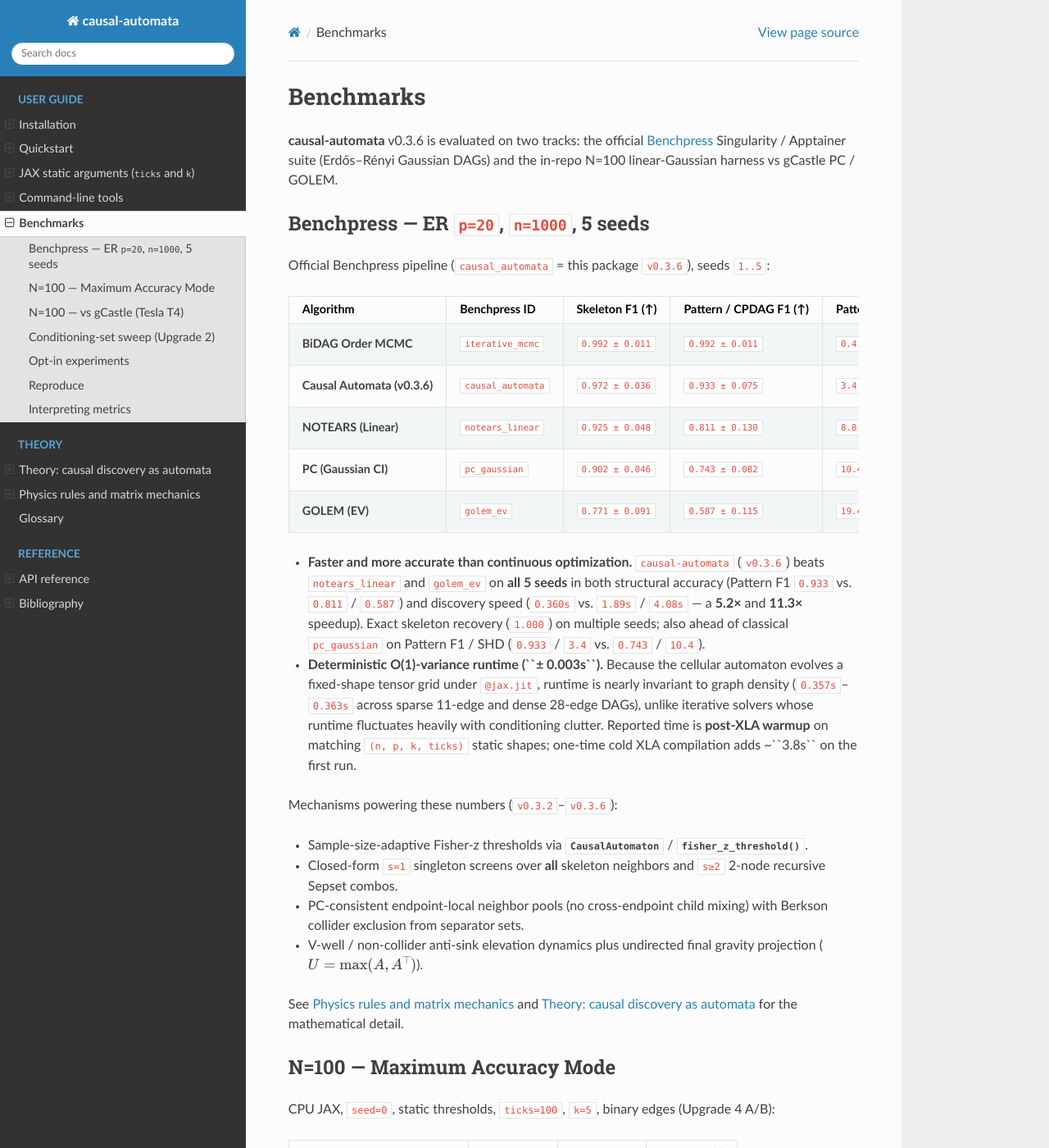
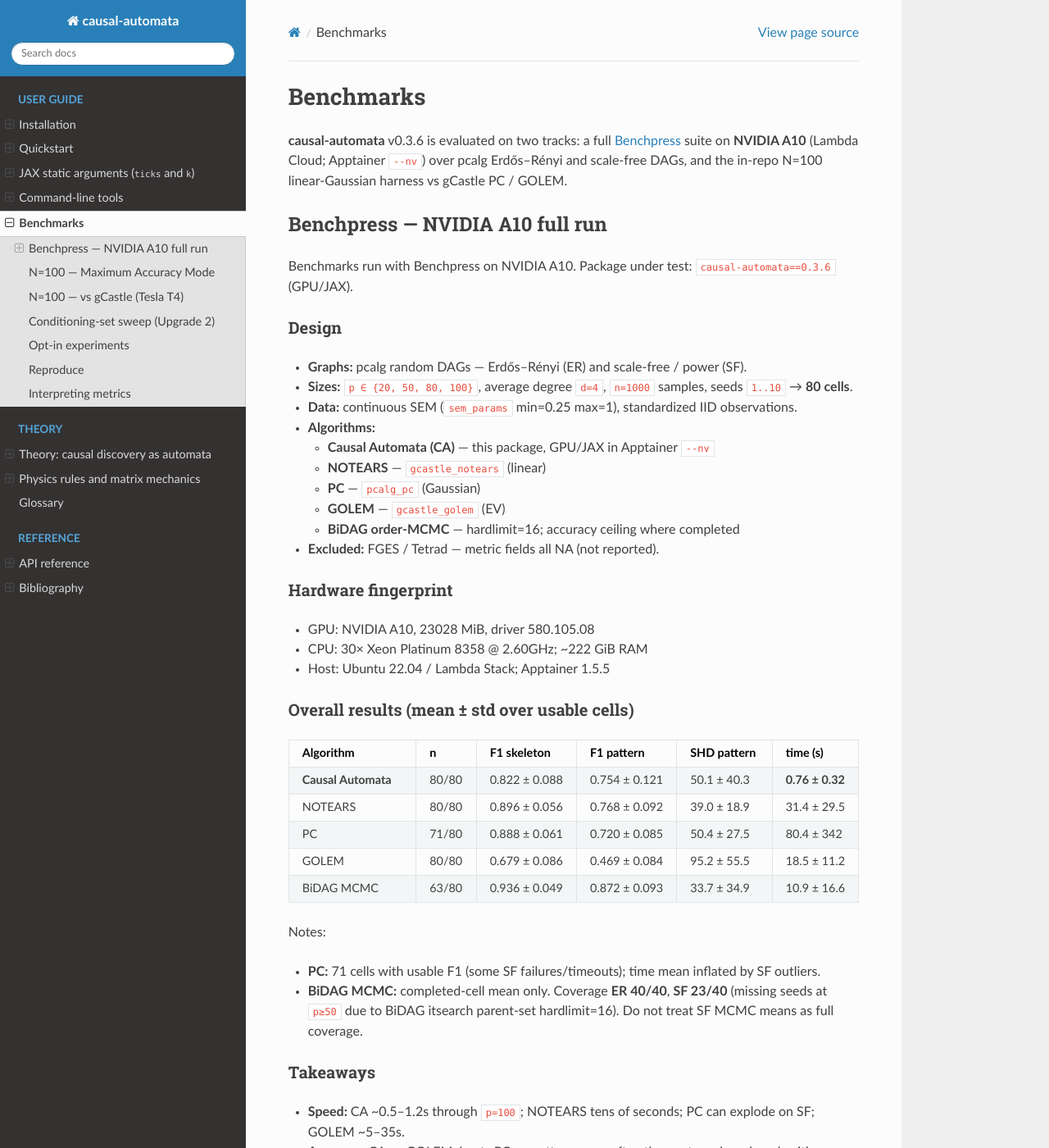
Before and after one commit to kazuyamagiwa/causal-automata, a Sphinx documentation site: the page built from docs/benchmarks.rst, in a window 1280 px wide and 1400 px high. Shown: the whole window at 82% size. Built offline with Sphinx 7.4.7 and the Read the Docs theme 3.1.0, drawn with Linux system fonts in a browser that asks for light colours; some of the changed text lies outside the part shown.

Commit message:
docs: publish Lambda A10 Benchpress full-run results (#40)
* docs: publish Lambda A10 Benchpress full-run results

Replace the ER p=20 / 5-seed holdout tables with the NVIDIA A10
runpod_full 80-cell results (ER+SF), keep README compact, and expand
RTD with methods, paired wins, MCMC ceiling caveats, and by-family×p.

Co-authored-by: kazu <kazuyamagiwa@users.noreply.github.com>

* docs: drop runpod_full label and endorsement caveat from RTD

Keep the A10 methods section focused on design and package version.

Co-authored-by: kazu <kazuyamagiwa@users.noreply.github.com>

* docs: remove runpod_full and official wording from public docs

Co-authored-by: kazu <kazuyamagiwa@users.noreply.github.com>

---------

Co-authored-by: Cursor Agent <cursoragent@cursor.com>
Co-authored-by: kazu <kazuyamagiwa@users.noreply.github.com>

```diff
--- a/docs/benchmarks.rst
+++ b/docs/benchmarks.rst
@@ -1,74 +1,250 @@
 Benchmarks
 ==========
 
-**causal-automata** v0.3.6 is evaluated on two tracks: the official
-`Benchpress <https://github.com/felixleopoldo/benchpress>`_ Singularity /
-Apptainer suite (Erdős–Rényi Gaussian DAGs) and the in-repo N=100
-linear-Gaussian harness vs gCastle PC / GOLEM.
+**causal-automata** v0.3.6 is evaluated on two tracks: a full
+`Benchpress <https://github.com/felixleopoldo/benchpress>`_ suite on
+**NVIDIA A10** (Lambda Cloud; Apptainer ``--nv``) over pcalg Erdős–Rényi
+and scale-free DAGs, and the in-repo N=100 linear-Gaussian harness vs
+gCastle PC / GOLEM.
 
-Benchpress — ER ``p=20``, ``n=1000``, 5 seeds
----------------------------------------------
+Benchpress — NVIDIA A10 full run
+--------------------------------
 
-Official Benchpress pipeline (``causal_automata`` = this package
-``v0.3.6``), seeds ``1..5``:
+Benchmarks run with Benchpress on NVIDIA A10. Package under test:
+``causal-automata==0.3.6`` (GPU/JAX).
+
+Design
+~~~~~~
+
+* **Graphs:** pcalg random DAGs — Erdős–Rényi (ER) and scale-free /
+  power (SF).
+* **Sizes:** ``p ∈ {20, 50, 80, 100}``, average degree ``d=4``,
+  ``n=1000`` samples, seeds ``1..10`` → **80 cells**.
+* **Data:** continuous SEM (``sem_params`` min=0.25 max=1), standardized
+  IID observations.
+* **Algorithms:**
+
+  * **Causal Automata (CA)** — this package, GPU/JAX in Apptainer
+    ``--nv``
+  * **NOTEARS** — ``gcastle_notears`` (linear)
+  * **PC** — ``pcalg_pc`` (Gaussian)
+  * **GOLEM** — ``gcastle_golem`` (EV)
+  * **BiDAG order-MCMC** — hardlimit=16; accuracy ceiling where
+    completed
+
+* **Excluded:** FGES / Tetrad — metric fields all NA (not reported).
+
+Hardware fingerprint
+~~~~~~~~~~~~~~~~~~~~
+
+* GPU: NVIDIA A10, 23028 MiB, driver 580.105.08
+* CPU: 30× Xeon Platinum 8358 @ 2.60GHz; ~222 GiB RAM
+* Host: Ubuntu 22.04 / Lambda Stack; Apptainer 1.5.5
+
+Overall results (mean ± std over usable cells)
+~~~~~~~~~~~~~~~~~~~~~~~~~~~~~~~~~~~~~~~~~~~~~~
 
 .. list-table::
    :header-rows: 1
-   :widths: 28 22 16 18 14 14
+   :widths: 22 10 16 16 16 14
 
    * - Algorithm
-     - Benchpress ID
-     - Skeleton F1 (↑)
-     - Pattern / CPDAG F1 (↑)
-     - Pattern SHD (↓)
-     - Wall Time (s)
-   * - **BiDAG Order MCMC**
-     - ``iterative_mcmc``
-     - ``0.992 ± 0.011``
-     - ``0.992 ± 0.011``
-     - ``0.4 ± 0.5``
-     - ``0.78 ± 0.05``
-   * - **Causal Automata (v0.3.6)**
-     - ``causal_automata``
-     - ``0.972 ± 0.036``
-     - ``0.933 ± 0.075``
-     - ``3.4 ± 4.4``
-     - ``0.360 ± 0.003``
-   * - **NOTEARS (Linear)**
-     - ``notears_linear``
-     - ``0.925 ± 0.048``
-     - ``0.811 ± 0.130``
-     - ``8.8 ± 7.4``
-     - ``1.89 ± 1.51``
-   * - **PC (Gaussian CI)**
-     - ``pc_gaussian``
-     - ``0.902 ± 0.046``
-     - ``0.743 ± 0.082``
-     - ``10.4 ± 3.9``
-     - ``0.098 ± 0.021``
-   * - **GOLEM (EV)**
-     - ``golem_ev``
-     - ``0.771 ± 0.091``
-     - ``0.587 ± 0.115``
-     - ``19.4 ± 10.1``
-     - ``4.08 ± 0.10``
+     - n
+     - F1 skeleton
+     - F1 pattern
+     - SHD pattern
+     - time (s)
+   * - **Causal Automata**
+     - 80/80
+     - 0.822 ± 0.088
+     - 0.754 ± 0.121
+     - 50.1 ± 40.3
+     - **0.76 ± 0.32**
+   * - NOTEARS
+     - 80/80
+     - 0.896 ± 0.056
+     - 0.768 ± 0.092
+     - 39.0 ± 18.9
+     - 31.4 ± 29.5
+   * - PC
+     - 71/80
+     - 0.888 ± 0.061
+     - 0.720 ± 0.085
+     - 50.4 ± 27.5
+     - 80.4 ± 342
+   * - GOLEM
+     - 80/80
+     - 0.679 ± 0.086
+     - 0.469 ± 0.084
+     - 95.2 ± 55.5
+     - 18.5 ± 11.2
+   * - BiDAG MCMC
+     - 63/80
+     - 0.936 ± 0.049
+     - 0.872 ± 0.093
+     - 33.7 ± 34.9
+     - 10.9 ± 16.6
 
-* **Faster and more accurate than continuous optimization.**
-  ``causal-automata`` (``v0.3.6``) beats ``notears_linear`` and
-  ``golem_ev`` on **all 5 seeds** in both structural accuracy
-  (Pattern F1 ``0.933`` vs. ``0.811`` / ``0.587``) and discovery speed
-  (``0.360s`` vs. ``1.89s`` / ``4.08s`` — a **5.2×** and **11.3×**
-  speedup). Exact skeleton recovery (``1.000``) on multiple seeds; also
-  ahead of classical ``pc_gaussian`` on Pattern F1 / SHD
-  (``0.933`` / ``3.4`` vs. ``0.743`` / ``10.4``).
-* **Deterministic O(1)-variance runtime (``± 0.003s``).**
-  Because the cellular automaton evolves a fixed-shape tensor grid under
-  ``@jax.jit``, runtime is nearly invariant to graph density
-  (``0.357s``–``0.363s`` across sparse 11-edge and dense 28-edge DAGs),
-  unlike iterative solvers whose runtime fluctuates heavily with
-  conditioning clutter. Reported time is **post-XLA warmup** on matching
-  ``(n, p, k, ticks)`` static shapes; one-time cold XLA compilation adds
-  ~``3.8s`` on the first run.
+Notes:
+
+* **PC:** 71 cells with usable F1 (some SF failures/timeouts); time mean
+  inflated by SF outliers.
+* **BiDAG MCMC:** completed-cell mean only. Coverage **ER 40/40**,
+  **SF 23/40** (missing seeds at ``p≥50`` due to BiDAG itsearch
+  parent-set hardlimit=16). Do not treat SF MCMC means as full coverage.
+
+Takeaways
+~~~~~~~~~
+
+* **Speed:** CA ~0.5–1.2s through ``p=100``; NOTEARS tens of seconds; PC
+  can explode on SF; GOLEM ~5–35s.
+* **Accuracy:** CA ≫ GOLEM; beats PC on pattern more often than not;
+  neck-and-neck with NOTEARS on pattern (NOTEARS stronger on skeleton).
+* **Ceiling:** Where BiDAG order-MCMC finishes, it sets a higher bar
+  (~9× median / ~14× mean slower) — expensive oracle, not a default.
+* **Graphs:** On pcalg ER/SF, CA is not simply “ER good / SF bad”; SF
+  pattern F1 often matches or exceeds ER, with high seed variance.
+
+Paired wins (same family × ``p`` × seed; CA vs other)
+~~~~~~~~~~~~~~~~~~~~~~~~~~~~~~~~~~~~~~~~~~~~~~~~~~~~~
+
+**F1 pattern — CA win rate**
+
+.. list-table::
+   :header-rows: 1
+   :widths: 18 14 14 14 22
+
+   * - vs
+     - n paired
+     - CA wins
+     - CA loses
+     - mean Δ (CA − other)
+   * - NOTEARS
+     - 80
+     - 37 (**46%**)
+     - 43
+     - −0.014
+   * - PC
+     - 71
+     - 44 (**62%**)
+     - 27
+     - +0.042
+   * - GOLEM
+     - 80
+     - 79 (**99%**)
+     - 1
+     - +0.286
+   * - BiDAG MCMC
+     - 63
+     - 14 (**22%**)
+     - 49
+     - −0.110
+
+**F1 skeleton — CA win rate**
+
+.. list-table::
+   :header-rows: 1
+   :widths: 18 10 18 16
+
+   * - vs
+     - n
+     - CA wins
+     - mean Δ
+   * - NOTEARS
+     - 80
+     - 10 (12%)
+     - −0.074
+   * - PC
+     - 71
+     - 12 (17%)
+     - −0.060
+   * - GOLEM
+     - 80
+     - 76 (95%)
+     - +0.143
+   * - BiDAG MCMC
+     - 63
+     - 6 (10%)
+     - −0.107
+
+CA skeleton errors are FP-leaning (~58% of FP+FN).
+
+MCMC as accuracy ceiling (overlap only)
+~~~~~~~~~~~~~~~~~~~~~~~~~~~~~~~~~~~~~~~
+
+BiDAG order-MCMC completed **63/80** cells (ER 40/40, SF 23/40). On the
+overlap:
+
+* **ER** (n=40): CA F1 pattern 0.728 vs MCMC 0.848; times ~0.76s vs
+  ~6.7s
+* **SF** (n=23): CA F1 pattern 0.822 vs MCMC 0.915; times ~0.65s vs
+  ~17.9s
+* Runtime ratio MCMC/CA: **~9× median**, **~14× mean**
+
+By family × ``p`` (mean F1 pattern / mean time)
+~~~~~~~~~~~~~~~~~~~~~~~~~~~~~~~~~~~~~~~~~~~~~~~
+
+.. list-table::
+   :header-rows: 1
+   :widths: 12 14 16 16 14 18
+
+   * - Cell
+     - CA
+     - NOTEARS
+     - PC
+     - GOLEM
+     - MCMC
+   * - ER p=20
+     - 0.69 / 0.5s
+     - 0.66 / 11s
+     - 0.67 / 0.2s
+     - 0.45 / 6s
+     - 0.92 / 1.4s
+   * - ER p=50
+     - 0.70 / 0.5s
+     - 0.80 / 22s
+     - 0.72 / 0.6s
+     - 0.41 / 11s
+     - 0.89 / 4s
+   * - ER p=80
+     - 0.76 / 0.8s
+     - 0.80 / 45s
+     - 0.74 / 1.1s
+     - 0.41 / 23s
+     - 0.82 / 9s
+   * - ER p=100
+     - 0.76 / 1.2s
+     - 0.85 / 53s
+     - 0.76 / 1.5s
+     - 0.42 / 34s
+     - 0.77 / 13s
+   * - SF p=20
+     - 0.79 / 0.5s
+     - 0.69 / 4s
+     - 0.75 / 0.4s
+     - 0.52 / 6s
+     - 0.96 / 1.5s
+   * - SF p=50
+     - 0.72 / 0.5s
+     - 0.75 / 27s
+     - 0.69 / 271s\*
+     - 0.50 / 11s
+     - 0.88 / 22s (n=6)
+   * - SF p=80
+     - 0.80 / 0.8s
+     - 0.80 / 36s
+     - 0.70 / 315s\*
+     - 0.52 / 22s
+     - 0.89 / 38s (n=3)
+   * - SF p=100
+     - 0.80 / 1.2s
+     - 0.78 / 54s
+     - 0.70 / 223s\*
+     - 0.53 / 35s
+     - 0.86 / 38s (n=4)
+
+\* PC SF times include severe outliers / incomplete seeds. MCMC SF rows
+at ``p≥50`` are completed-cell means only (not full 10-seed coverage).
 
 Mechanisms powering these numbers (``v0.3.2``–``v0.3.6``):
 
@@ -173,8 +349,8 @@ PC uses gCastle ``variant="stable"`` with Fisher-Z tests. GOLEM uses
 :data:`causal_automata.benchmark.GOLEM_DEFAULT_KWARGS` (no early-stop —
 fixed Adam budget). The CA row warms up JIT outside the timed window.
 
-Benchpress rows above are from the external Singularity/Apptainer
-pipeline (not the gCastle harness).
+Benchpress A10 rows above are from the external Singularity/Apptainer
+pipeline on Lambda Cloud (not the gCastle harness).
 
 Interpreting metrics
 --------------------
@@ -185,10 +361,9 @@ Interpreting metrics
   directed pattern (:func:`~causal_automata.dag_to_cpdag`).
 * **Pattern SHD** — structural Hamming distance on the CPDAG pattern.
 * **Wall time** — algorithm ``learn`` / CA step loop only (data generation
-  excluded). Benchpress ``causal_automata`` times are **post-XLA warmup**
-  on matching ``(n, p, k, ticks)`` static shapes (cold compile ~``3.8s``
-  once); the in-repo gCastle harness also warms JIT outside the timed
-  window.
+  excluded). Benchpress ``causal_automata`` times are measured under
+  Apptainer ``--nv`` on the A10 host above; the in-repo gCastle harness
+  warms JIT outside the timed window.
 
 PC remains a strong accuracy baseline when runtime is acceptable. The
 automaton is aimed at settings where parallel adjacency updates — and
--- a/docs/theory.rst
+++ b/docs/theory.rst
@@ -129,6 +129,6 @@ v0.3.6 mirrors that discipline inside the cellular update:
 
 Together with sample-size-adaptive Fisher-z thresholds
 (:func:`~causal_automata.fisher_z_threshold`) and CPDAG conversion
-(:func:`~causal_automata.dag_to_cpdag`), these rules lift Pattern F1 on
-the Benchpress ER ``p=20``, ``n=1000``, 5-seed suite to
-``0.933 ± 0.075`` (SHD ``3.4 ± 4.4``) — see :doc:`benchmarks`.
+(:func:`~causal_automata.dag_to_cpdag`), these rules reach Pattern F1
+``0.754 ± 0.121`` (SHD ``50.1 ± 40.3``) on the Benchpress A10 full run
+(ER + scale-free, 80 cells) — see :doc:`benchmarks`.
```
Also changed, not shown: README.md (+27 -20 lines), docs/index.rst (+6 -6 lines).
